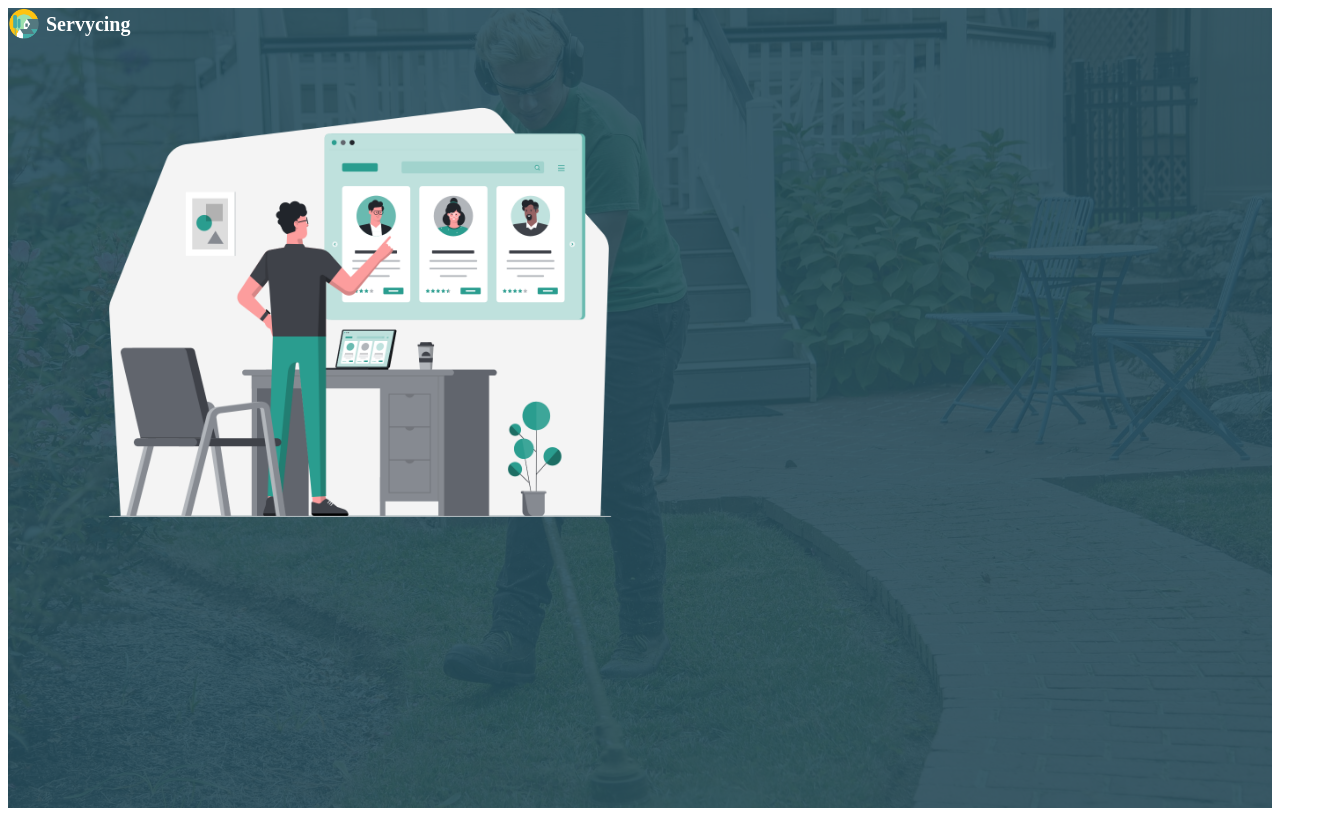
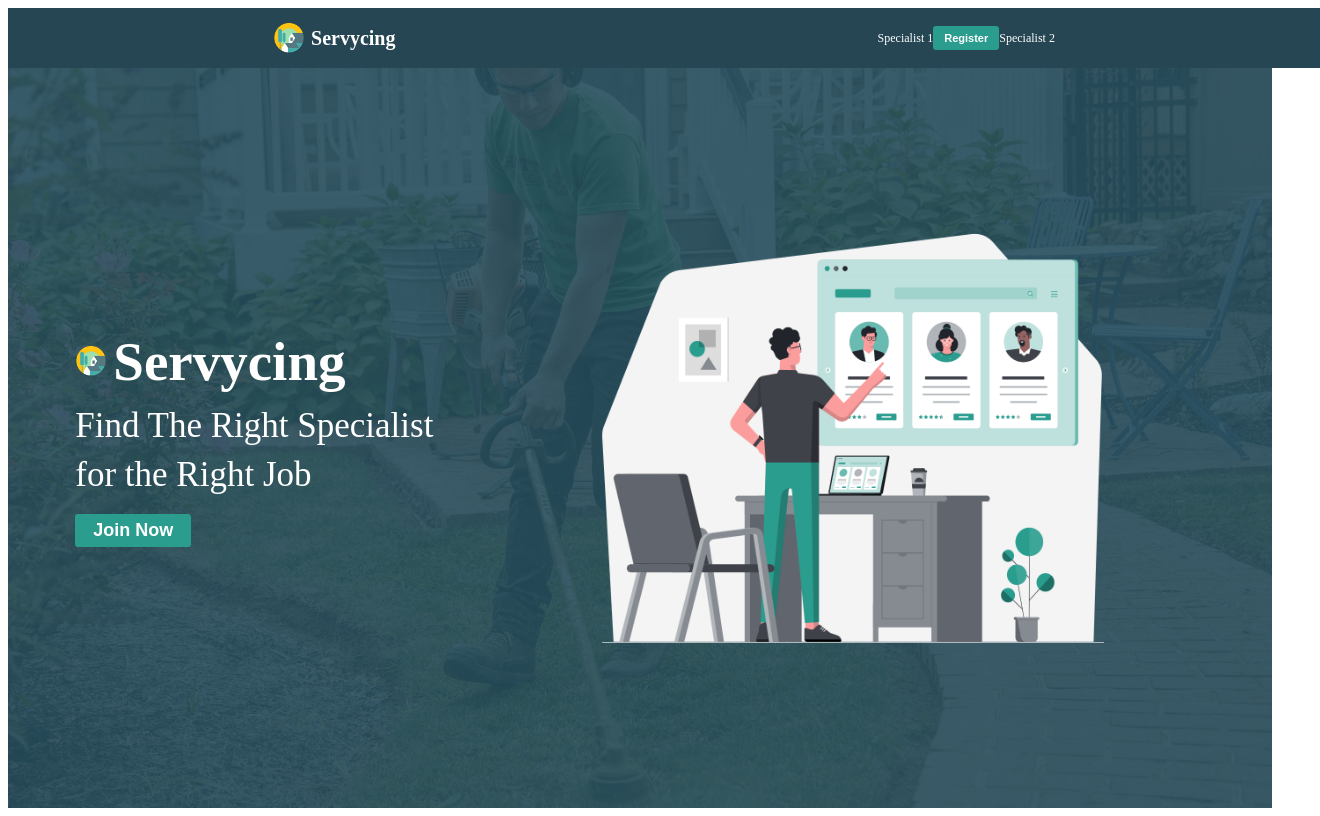
Before and after one commit to RafikBoubaker/React-website-03, a React (Create React App) app: page / in a window 1280 px wide. Shown: the whole page, 1320 px wide, since content can reach past the window. Built offline with nearby package versions, Linux system fonts and the light colour scheme.

Commit message:
update V0.2

```diff
--- /dev/null
+++ b/src/components/button/index.jsx
@@ -0,0 +1,37 @@
+import React from 'react'
+import styled from "styled-components";
+
+const ButtonWrapper = styled.button`
+  border: none;
+  outline: none;
+  color: #fff;
+  padding: 6px 1em;
+  font-size: ${({ size }) => (size ? size + "px" : "18px")};
+  font-weight: 600;
+  border-radius: 3px;
+  background-color: #2a9d8f;
+  cursor: pointer;
+  transition: all 200ms ease-in-out;
+
+  &:hover {
+    background-color: #21867a;
+  }
+
+  &:focus {
+    outline: none;
+  }
+`;
+
+function Button(props) {
+
+ const { size } = props;
+
+    return (
+    <ButtonWrapper size={size} className={props.className}>
+      {props.children}
+    </ButtonWrapper>
+
+    )
+}
+
+export default Button
--- /dev/null
+++ b/src/components/navbar/index.jsx
@@ -0,0 +1,62 @@
+import styled from "styled-components";
+import  Button from "../button";
+import { Marginer } from "../marginer";
+
+
+import BrandLogo from "../brandLogo";
+
+
+
+const NavbarContainer = styled.div`
+  width: 100%;
+  height: 65px;
+  display: flex;
+  align-items: center;
+  justify-content:space-around;
+  padding: 0 1.5em;
+
+  background-color: ${({ useTransparent }) =>
+    useTransparent ? "transparent" : "#264653"};
+`;
+
+const AccessibilityContainer = styled.div`
+  height: 100%;
+  display: flex;
+  align-items: center;
+`;
+
+const AnchorLink = styled.a`
+  font-size: 12px;
+  color: #fff;
+  cursor: pointer;
+  text-decoration: none;
+  outline: none;
+  transition: all 200ms ease-in-out;
+
+  &:hover {
+    filter: contrast(0.6);
+  }
+`;
+
+const Seperator = styled.div`
+  min-height: 35%;
+  width: 1px;
+  background-color: #fff;
+`;
+
+
+function Navbar(props) {
+    return (
+        <NavbarContainer>
+    <BrandLogo/>
+      <AccessibilityContainer>
+
+     <AnchorLink>Specialist 1</AnchorLink>
+     <Button size={11}>Register</Button>
+     <AnchorLink>Specialist 2</AnchorLink>
+      </AccessibilityContainer>
+    </NavbarContainer>
+    )
+}
+
+export default Navbar
--- a/src/containers/HomePage/index.jsx
+++ b/src/containers/HomePage/index.jsx
@@ -1,4 +1,5 @@
 import React from 'react'
+import Navbar from '../../components/navbar'
 
 import {PageContainer} from '../../components/pageContainer'
 import TopSection from './topSection'
@@ -7,7 +8,9 @@
     return (
         <div>
             <PageContainer>
-             <TopSection/>
+                <TopSection>
+                    <Navbar/>
+                </TopSection>
             </PageContainer>
 
         </div>
--- a/src/containers/HomePage/topSection.jsx
+++ b/src/containers/HomePage/topSection.jsx
@@ -2,7 +2,8 @@
 import { useMediaQuery } from "react-responsive";
 import styled from "styled-components";
 import BrandLogo from '../../components/brandLogo';
-
+import Button from '../../components/button';
+import { Marginer } from "../../components/marginer";
 
 
 import TopSectionBackgroundImg from "../../images/landing-page.jpg";
@@ -69,16 +70,28 @@
 
 
 function TopSection(props) {
+
+  const { children } = props;
+
+
     return (
 
         <TopSectionContainer>
-            <BackgroundFilter>
+        <BackgroundFilter>
+          {children}
+          <TopSectionInnerContainer>
                 <LogoContainer>
-                    <BrandLogo/>
+              <BrandLogo logoSize={65} textSize={55} />
+              <Marginer direction="vertical" margin={8}/>
+              <SloganText>Find The Right Specialist </SloganText>
+              <SloganText>for the Right Job</SloganText>
+              <Marginer direction="vertical" margin={15} />
+              <Button>Join Now</Button>
                 </LogoContainer>
                 <StandoutImage>
                     <img src={TheBestSpecialistsImg} alt='best of the best'/>
                 </StandoutImage>
+                </TopSectionInnerContainer>
             </BackgroundFilter>
         </TopSectionContainer>
 
```
